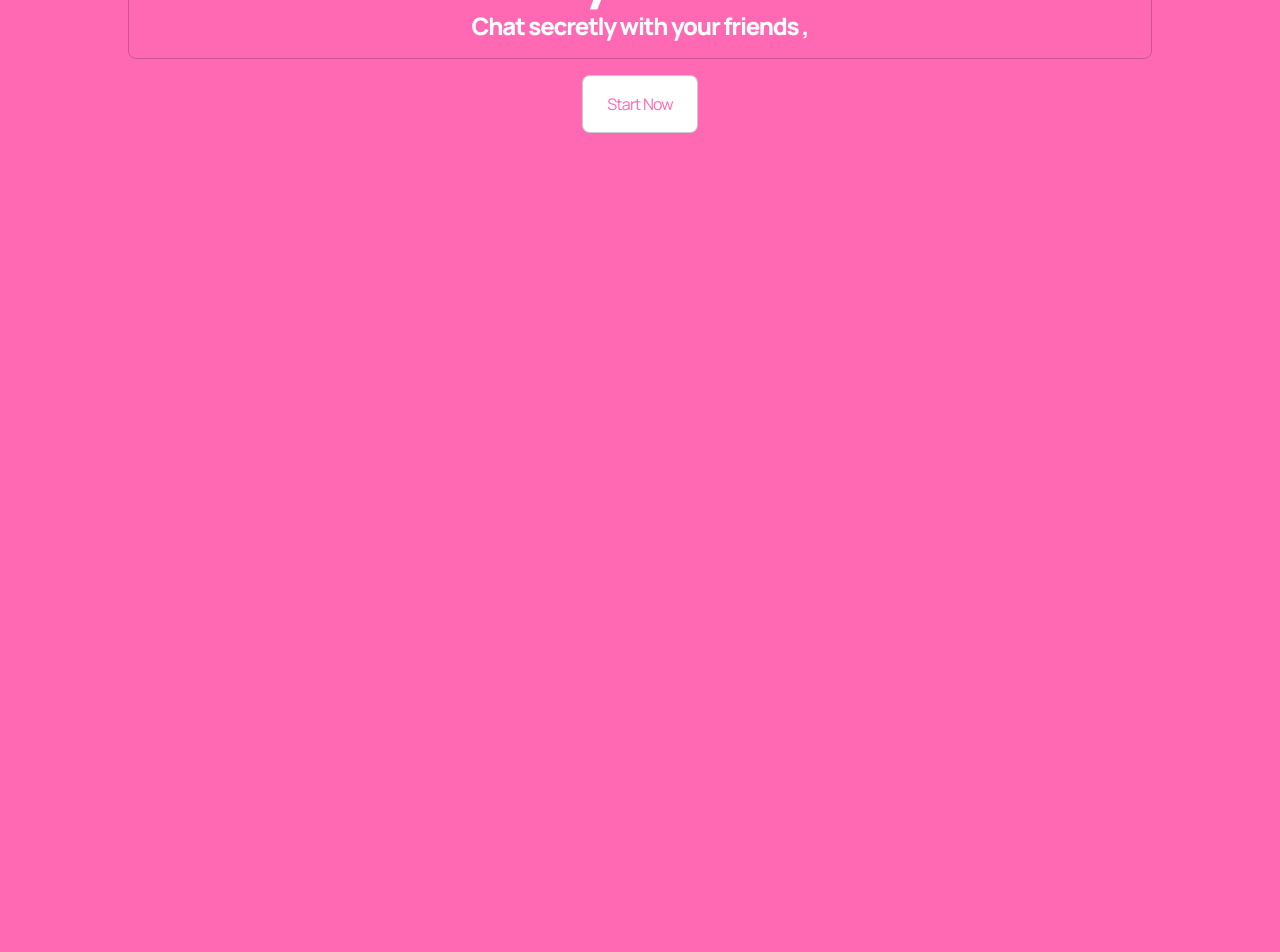
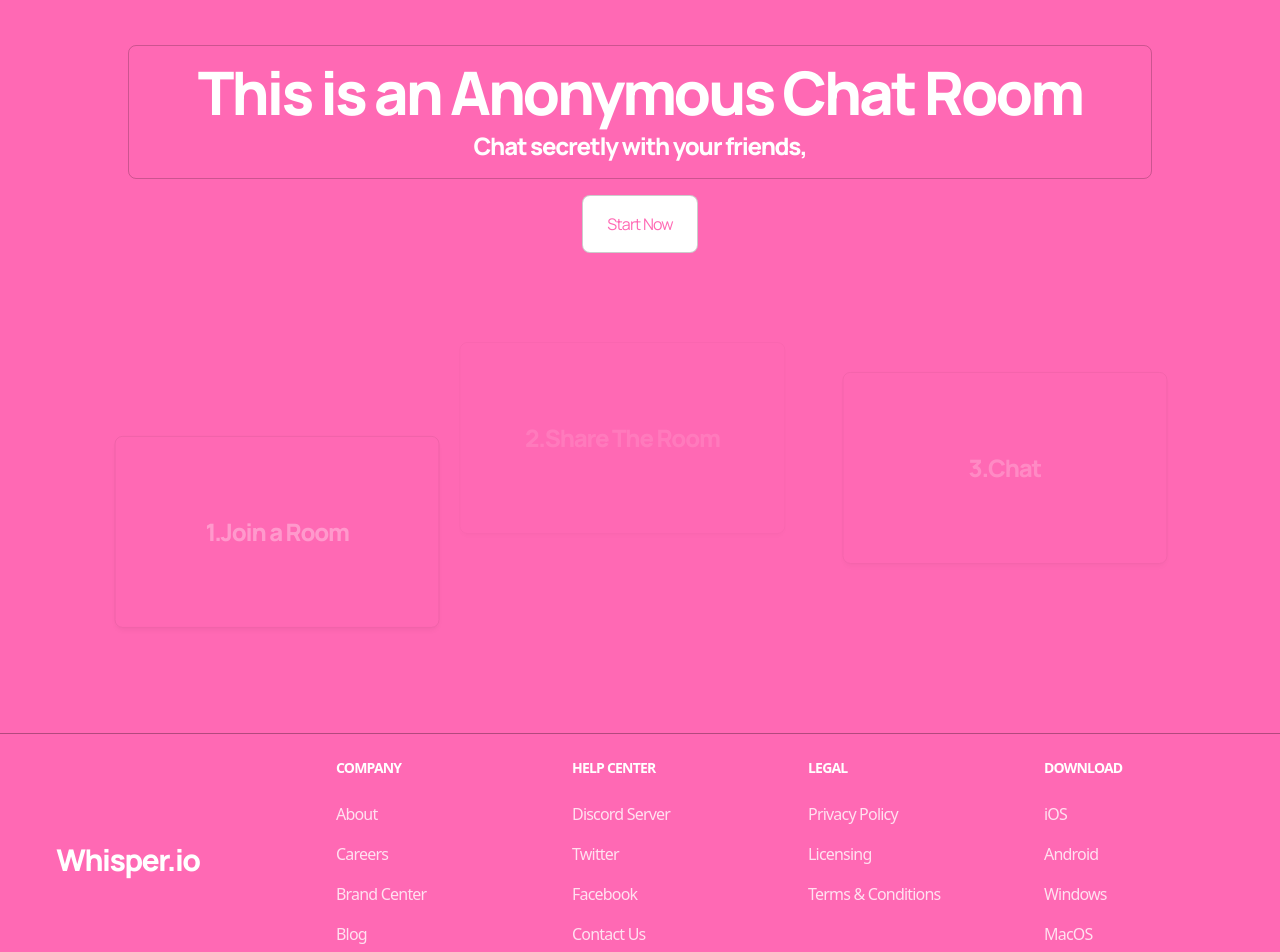
Before and after one commit to Piyushxz/Whisper.io, a React (Vite) app: page / in a window 1280 px wide. Shown: the part 240-1192 px from the top of the page. Before the commit the page ends 800 px from the top, so only its background shows below. Built offline with nearby package versions, Linux system fonts and the light colour scheme.

Commit message:
colour change

```diff
--- a/src/components/Chatbox.tsx
+++ b/src/components/Chatbox.tsx
@@ -9,9 +9,9 @@ export const Chatbox = () =>{
                 transition={{
                   duration: 0.4,
                   ease: "easeInOut",}}>
-            <div className="md:w-[600px] w-[90vw] h-[90vh] bg-[#191919] shadow-inner rounded-lg border border-[#D3D3D3] border-opacity-40 ">
+            <div className="md:w-[600px] w-[90vw] h-[90vh]  shadow-inner rounded-lg border border-white">
                 <div className="flex flex-col h-full ">
-                    <div className="h-[90vh]  border-b border-[#D3D3D3] border-opacity-40  ">
+                    <div className="h-[90vh]  border-b border-white   ">
                         <Chats/>
                     </div>
                     <div className="h-[10vh] ">
--- a/src/components/Chats.tsx
+++ b/src/components/Chats.tsx
@@ -62,7 +62,7 @@ export const Chats = ()=>{
     return(
         <>
             <div className="flex flex-col ">
-                <div className="h-[15vh]  my-2 mx-4 border border-[#D3D3D3] border-opacity-40 rounded-lg bg-primaryPink flex flex-col">
+                <div className="h-[15vh]  my-2 mx-4 border border-white border-opacity-40 rounded-lg bg-primaryPink flex flex-col">
                     <h1 className="font-manrope tracking-tighter font-black  text-3xl text-white m-4" >
                         Whisper.io
                     </h1>
--- /dev/null
+++ b/src/components/Footer.tsx
@@ -0,0 +1,128 @@
+export const Footer = () => {
+    return (
+      <>
+        <div className="border-t border-black border-opacity-30 bg-primaryPink font-monrope tracking-tighter text-white mt-24">
+
+          <div className="flex flex-wrap items-center justify-between px-4 py-6 lg:px-8">
+
+            <div className="flex flex-col items-center lg:items-start">
+              <div className="h-48 w-48 flex justify-center items-center">
+                <h1 className="font-manrope font-extrabold text-white text-3xl  tracking-tighter ">Whisper.io</h1>
+              </div>
+            </div>
+
+            <footer className="w-full lg:w-3/4">
+              <div className="grid grid-cols-2 gap-8 px-4 lg:px-0 lg:grid-cols-4">
+
+                <div>
+                  <h2 className="mb-6 text-sm font-semibold text-white uppercase">Company</h2>
+                  <ul className="text-white opacity-80 font-medium">
+                    <li className="mb-4">
+                      <a href="javascript:void(0)" className="hover:underline">
+                        About
+                      </a>
+                    </li>
+                    <li className="mb-4">
+                      <a href="javascript:void(0)" className="hover:underline">
+                        Careers
+                      </a>
+                    </li>
+                    <li className="mb-4">
+                      <a href="javascript:void(0)" className="hover:underline">
+                        Brand Center
+                      </a>
+                    </li>
+                    <li className="mb-4">
+                      <a href="javascript:void(0)" className="hover:underline">
+                        Blog
+                      </a>
+                    </li>
+                  </ul>
+                </div>
+
+                <div>
+                  <h2 className="mb-6 text-sm font-semibold text-white uppercase">Help Center</h2>
+                  <ul className="text-white opacity-80 font-medium">
+                    <li className="mb-4">
+                      <a href="javascript:void(0)" className="hover:underline">
+                        Discord Server
+                      </a>
+                    </li>
+                    <li className="mb-4">
+                      <a href="javascript:void(0)" className="hover:underline">
+                        Twitter
+                      </a>
+                    </li>
+                    <li className="mb-4">
+                      <a href="javascript:void(0)" className="hover:underline">
+                        Facebook
+                      </a>
+                    </li>
+                    <li className="mb-4">
+                      <a href="javascript:void(0)" className="hover:underline">
+                        Contact Us
+                      </a>
+                    </li>
+                  </ul>
+                </div>
+
+                <div>
+                  <h2 className="mb-6 text-sm font-semibold text-white uppercase">Legal</h2>
+                  <ul className="text-white opacity-80">
+                    <li className="mb-4">
+                      <a href="javascript:void(0)" className="hover:underline">
+                        Privacy Policy
+                      </a>
+                    </li>
+                    <li className="mb-4">
+                      <a href="javascript:void(0)" className="hover:underline">
+                        Licensing
+                      </a>
+                    </li>
+                    <li className="mb-4">
+                      <a href="javascript:void(0)" className="hover:underline">
+                        Terms &amp; Conditions
+                      </a>
+                    </li>
+                  </ul>
+                </div>
+
+                <div>
+                  <h2 className="mb-6 text-sm font-semibold text-white uppercase">Download</h2>
+                  <ul className="text-white opacity-80 font-medium">
+                    <li className="mb-4">
+                      <a href="javascript:void(0)" className="hover:underline">
+                        iOS
+                      </a>
+                    </li>
+                    <li className="mb-4">
+                      <a href="javascript:void(0)" className="hover:underline">
+                        Android
+                      </a>
+                    </li>
+                    <li className="mb-4">
+                      <a href="javascript:void(0)" className="hover:underline">
+                        Windows
+                      </a>
+                    </li>
+                    <li className="mb-4">
+                      <a href="javascript:void(0)" className="hover:underline">
+                        MacOS
+                      </a>
+                    </li>
+                  </ul>
+                </div>
+              </div>
+            </footer>
+          </div>
+        </div>
+
+
+        <div className="flex justify-center items-center py-4 bg-backgroundColor">
+          <h1 className="text-lg font-monrope tracking-tighter font-extrabold text-white">
+            Made with <span className="text-red-500">&#x1F9E1;</span> by Piyush
+          </h1>
+        </div>
+      </>
+    );
+  };
--- a/src/components/ui/ChatBubble.tsx
+++ b/src/components/ui/ChatBubble.tsx
@@ -6,7 +6,7 @@ interface ChatBubbleProps {
   }
 
   const ChatBubbleStyles = {
-    user: " bg-primaryPink text-white",
+    user: " bg-black text-white",
     sender: " bg-white text-black ",
   };
 
--- a/src/pages/home.tsx
+++ b/src/pages/home.tsx
@@ -1,46 +1,114 @@
-import { Navbar } from "../components/Navbar"
-import {motion} from "motion/react"
-import { toast } from "sonner"
-import { useNavigate } from "react-router-dom"
-export const Home = ()=>{
+import { Navbar } from "../components/Navbar";
+import { motion } from "framer-motion";
+import { toast } from "sonner";
+import { useNavigate } from "react-router-dom";
+import { Footer } from "../components/Footer";
 
-    const router = useNavigate()
-    return(
-        <div className="h-screen w-full ">
-            <Navbar/>
+export const Home = () => {
+  const router = useNavigate();
 
-            <motion.div initial={{ opacity: 0, y: -20 }}
+  return (
+    <div className="h-screen w-full">
+      <Navbar />
+
+      {/* Intro Animation */}
+      <motion.div
+        initial={{ opacity: 0, y: -20 }}
         animate={{ opacity: 1, y: 0 }}
         transition={{
           duration: 0.4,
-                  ease: "easeInOut",}}>
-            <div className="flex justify-center mt-20 text-center  ">
-                <div className="flex flex-col gap-2 border border-black border-opacity-20 p-4 rounded-lg w-[80vw] ">
-                <h1
-                className="font-manrope tracking-tighter text-3xl md:text-6xl font-black text-white ">This is a Anonymous Chat room </h1>
+          ease: "easeInOut",
+        }}
+      >
+        <div className="flex justify-center mt-[200px] text-center">
+          <div className="flex flex-col gap-2 border border-black border-opacity-20 p-4 rounded-lg w-[80vw]">
+            <h1 className="font-manrope tracking-tighter text-3xl md:text-6xl font-black text-white">
+              This is an Anonymous Chat Room
+            </h1>
+            <h1 className="tracking-tighter font-manrope text-xl md:text-2xl font-black text-white text-center">
+              Chat secretly with your friends,
+            </h1>
+          </div>
+        </div>
+      </motion.div>
 
-                <h1 className="tracking-tighter font-manrope text-xl md:text-2xl font-black  text-white text-center ">Chat secretly with your friends ,</h1>
 
-                </div>
-
-            </div>
-
-            </motion.div>
-            <motion.div initial={{ opacity: 0, y: -20 }}
+      <motion.div
+        initial={{ opacity: 0, y: -20 }}
         animate={{ opacity: 1, y: 0 }}
         transition={{
           duration: 0.5,
-                  ease: "easeInOut",}} className="flex justify-center mt-4" >
-                <button onClick={()=>{router("/chat")
-                    toast.success("Welcome to the chat room!")
+          ease: "easeInOut",
         }}
-                 className="border border-black border-opacity-20 px-6 py-4 bg-white tracking-tighter font-manrope text-[#FF69B4] rounded-lg hover:opacity-70 ease-in-out transition-all">Start Now</button>
+        className="flex justify-center mt-4"
+      >
+        <button
+          onClick={() => {
+            router("/chat");
+            toast.success("Welcome to the chat room!");
+          }}
+          className="border border-black border-opacity-20 px-6 py-4 bg-white tracking-tighter font-manrope text-[#FF69B4] rounded-lg hover:opacity-70 ease-in-out transition-all"
+        >
+          Start Now
+        </button>
       </motion.div>
 
 
+        <div className="flex justify-center mt-24">
+        <div className="w-[80vw] grid grid-cols-12 gap-6">
+
+            <motion.div
+            initial={{ opacity: 0, x: -20 }}
+            whileInView={{ opacity: 1, x: 0 }}
+            animate={{
+                y: [0, -10, 0],
+            }}
+            transition={{
+                duration: 4,
+                ease: "easeInOut",
+                repeat: Infinity,
+            }}
+            className="mt-24 md:col-span-4 col-span-12 border border-black border-opacity-20 h-48 rounded-lg tracking-tighter font-manrope text-xl md:text-2xl font-black text-white flex justify-center items-center  shadow-md"
+            >
+            <h1>1.Join a Room</h1>
+            </motion.div>
+
+            <motion.div
+            initial={{ opacity: 0, x: -20 }}
+            whileInView={{ opacity: 1, x: 0 }}
+            animate={{
+                y: [0, -15, 0],
+            }}
+            transition={{
+                duration: 4.5,
+                ease: "easeInOut",
+                repeat: Infinity,
+            }}
+            className="md:mb-24 mb-8 md:col-span-4 col-span-12 border border-black border-opacity-20 h-48 rounded-lg tracking-tighter font-manrope text-xl md:text-2xl font-black text-white flex justify-center items-center  shadow-md"
+            >
+            <h1>2.Share The Room</h1>
+            </motion.div>
+
+            <motion.div
+            initial={{ opacity: 0, x: 20 }}
+            whileInView={{ opacity: 1, x: 0 }}
+            animate={{
+                y: [0, -12, 0],
+            }}
+            transition={{
+                duration: 4.2,
+                ease: "easeInOut",
+                repeat: Infinity,
+            }}
+            className="mt-8 md:col-span-4 col-span-12 border border-black border-opacity-20 h-48 rounded-lg tracking-tighter font-manrope text-xl md:text-2xl font-black text-white flex justify-center items-center  shadow-md"
+            >
+            <h1>3.Chat</h1>
+            </motion.div>
+        </div>
+        </div>
 
 
-
+      <Footer />
     </div>
-    )
-}
+  );
+};
```
Lines whose indentation alone changed are shown as unchanged.
